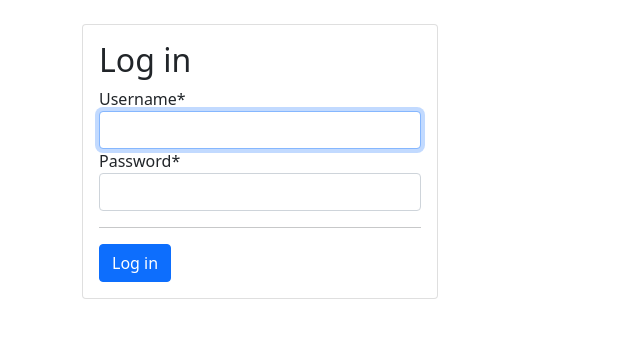
After one commit to gamifications/treemenu, a Django app: page /accounts/login/ in a window 1280 px wide. The commit adds this page. Shown: the top 338 px of the page, without its empty margins (0-640 px from the left). Run offline with Django 3.2, Linux system fonts and the light colour scheme; some libraries are stand-ins or nearby versions.

Commit message:
added logins

```diff
--- a/guide/templates/base.html
+++ b/guide/templates/base.html
@@ -3,7 +3,7 @@
   <head>
     <meta charset="utf-8">
     <meta name="viewport" content="width=device-width, initial-scale=1, shrink-to-fit=no">
-    <title>{% block title %}Django School{% endblock %}</title>
+    <title>{% block title %}Smart How to use Guide{% endblock %}</title>
     <link rel="icon" href="{% static 'img/favicon.png' %}">
     <link rel="stylesheet" href="https://getbootstrap.com/docs/5.1/dist/css/bootstrap.min.css">
     <!-- <link href="{% static 'sidebar.css' %}" rel="stylesheet"> -->
--- /dev/null
+++ b/guide/templates/registration/login.html
@@ -0,0 +1,35 @@
+{% extends 'base.html' %}
+
+{% load crispy_forms_tags %}
+
+{% block content %}
+<div class="row">
+    <div class="col-lg-4 col-md-6 col-sm-6 col-12">
+<div class="card mt-4">
+    <div class="card-body">
+  {% if form.non_field_errors %}
+    <div class="alert alert-danger alert-dismissible fade show" role="alert">
+      {% for error in form.non_field_errors %}
+        <p{% if forloop.last %} class="mb-0"{% endif %}>{{ error }}</p>
+      {% endfor %}
+      <button type="button" class="close" data-dismiss="alert" aria-label="Close">
+        <span aria-hidden="true">&times;</span>
+      </button>
+    </div>
+  {% endif %}
+
+      <h2>Log in</h2>
+      <form method="post" novalidate>
+        {% csrf_token %}
+        <input type="hidden" name="next" value="{{ next }}">
+        {{ form.username|as_crispy_field }}
+        {{ form.password|as_crispy_field }}
+        <hr>
+        <button type="submit" class="btn btn-primary">Log in</button>
+      </form>
+
+</div>
+</div>
+</div>
+</div>
+{% endblock %}
--- a/guide/views.py
+++ b/guide/views.py
@@ -1,9 +1,11 @@
 from django.shortcuts import render, redirect
 from django.contrib import messages
+from django.contrib.auth.decorators import login_required
 
 from guide.models import Category
 
 # Create your views here.
+@login_required
 def home(request):
     if request.method == 'POST':
         if request.POST.get('parent_id') and request.POST.get('category_name'):
--- a/mysite/settings.py
+++ b/mysite/settings.py
@@ -37,7 +37,9 @@ INSTALLED_APPS = [
     'django.contrib.sessions',
     'django.contrib.messages',
     'django.contrib.staticfiles',
+    'crispy_forms',
     'treebeard',
+
     'guide',
 ]
 
@@ -126,6 +128,8 @@ STATIC_URL = '/static/'
 
 DEFAULT_AUTO_FIELD = 'django.db.models.BigAutoField'
 
+AUTH_USER_MODEL = 'guide.User'
+
 from django.contrib.messages import constants as messages
 
 MESSAGE_TAGS = {
@@ -135,3 +139,5 @@ MESSAGE_TAGS = {
     messages.WARNING: 'alert-warning',
     messages.ERROR: 'alert-danger',
 }
+
+CRISPY_TEMPLATE_PACK = 'bootstrap4'
--- a/mysite/urls.py
+++ b/mysite/urls.py
@@ -14,9 +14,10 @@ Including another URLconf
     2. Add a URL to urlpatterns:  path('blog/', include('blog.urls'))
 """
 from django.contrib import admin
-from django.urls import path
+from django.urls import path, include
 from guide import views
 urlpatterns = [
     path('admin/', admin.site.urls),
+    path('accounts/', include('django.contrib.auth.urls')),
     path('', views.home, name='home'),
 ]
--- a/requirements.txt
+++ b/requirements.txt
@@ -1,2 +1,3 @@
 django-treebeard
 django
+django-crispy-forms
```
Also changed, not shown: guide/models.py (+11 -0 lines), EA7221E3-B29C-43C1-BC4B-CA5E02F51A44.jpeg (added), README.md (added), guide/migrations/0001_initial.py.
